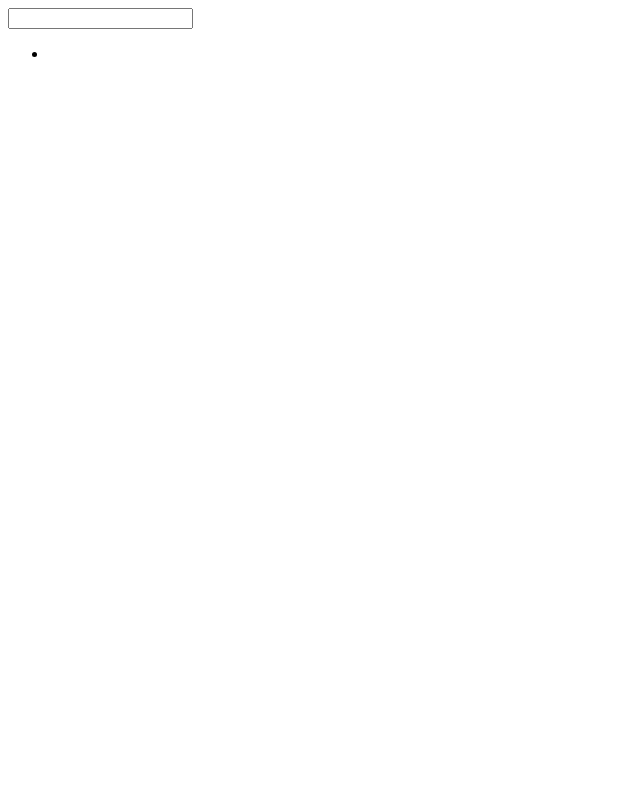
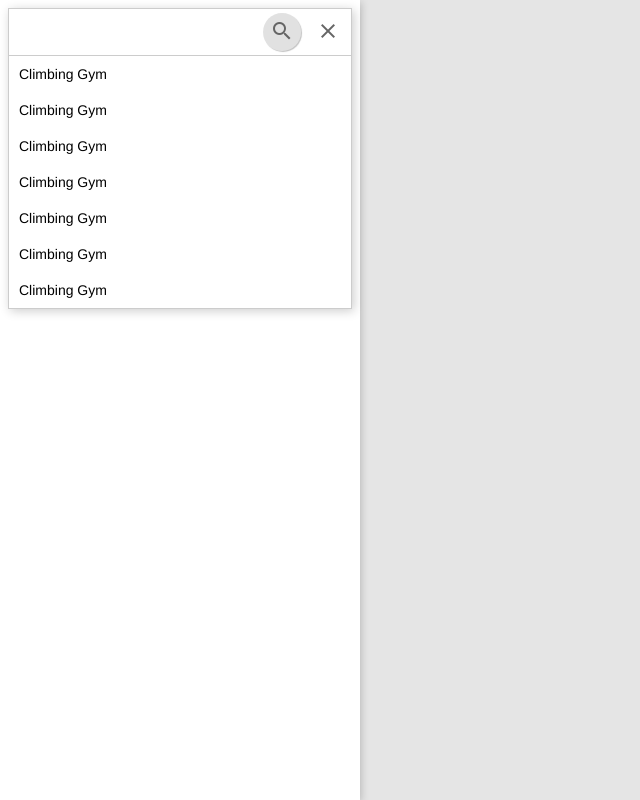
Before and after one commit to mzqtsui/frontend-nanodegree-map, a website: page src/index.html in a window 1280 px wide. Shown: the whole page, without its empty margins (0-640 px from the left). Drawn offline with nearby package versions, Linux system fonts and the light colour scheme; files that its build step writes are made by us from their sources.

Commit message:
basic layout styles

```diff
--- a/gulpfile.js
+++ b/gulpfile.js
@@ -30,7 +30,6 @@ gulp.task('scripts', function() {
 
 gulp.task('styles', function() {
     return gulp.src(paths.styles)
-        .pipe(cleancss())
         .pipe(sass())
         .pipe(gulp.dest('dist/css'));
 });
--- a/src/css/main.scss
+++ b/src/css/main.scss
@@ -0,0 +1,80 @@
+body {
+    margin: 0;
+    font-family: Helvetica, Arial, sans-serif;
+}
+
+main {
+    height: 100vh;
+    width: 100vw;
+}
+
+.navbar {
+    position: fixed;
+    height: 100vh;
+    width: 360px;
+    background: white;
+    box-shadow: 1px 2px 8px rgba(0, 0, 0, 0.2);
+}
+
+.search {
+    margin: 8px;
+    box-shadow: 2px 2px 10px rgba(0, 0, 0, 0.2);
+    border: 1px solid rgba(0,0,0,0.2);
+}
+
+
+#map {
+    height: 100%;
+    width: 100%;
+    background: rgba(0,0,0,0.1);
+}
+
+#search-input {
+    font-size: 15px;
+    padding: 14px 10px;
+    box-sizing: border-box;
+    border: 0;
+    flex-grow: 1;
+    outline: 0;
+}
+
+.search-form {
+    height: 46px;
+    border-bottom: 1px solid rgba(0,0,0,0.2);
+    display: flex;
+}
+
+.search-list {
+    list-style: none;
+    padding: 0;
+    margin: 0;
+}
+
+.search-item {
+    padding: 10px;
+    font-size: 14px;
+    cursor: pointer;
+    transition: background-color 0.2s;
+
+    &:hover {
+        background-color: rgba(0,0,0,0.03);
+    }
+}
+
+.search-btn,
+.close-btn {
+    border: 0;
+    height: 38px;
+    width: 38px;
+    margin: 4px;
+    background: 0;
+    cursor: pointer;
+    opacity: 0.6;
+    outline: 0;
+}
+
+.search-btn {
+    background: rgba(0,0,0,0.2);
+    border-radius: 50%;
+    box-shadow: 1px 1px 1px rgba(0, 0, 0, 0.4);
+}
--- a/src/index.html
+++ b/src/index.html
@@ -4,16 +4,30 @@
     <meta charset="UTF-8">
     <meta name="viewport" content="width=device-width, initial-scale=1">
     <title>Climbing Gym Map</title>
+    <link href="https://fonts.googleapis.com/icon?family=Material+Icons" rel="stylesheet">
     <link rel="stylesheet" href="css/main.css">
 </head>
 <body>
     <main>
         <header></header>
         <nav class="navbar">
-            <input type="text" id="searchInput">
-            <ul id="locationList">
-                <li></li>
-            </ul>
+            <div class="search">
+                <form class="search-form" onsubmit="event.preventDefault()">
+                    <input type="text" id="search-input">
+                    <button class="search-btn"><i class="material-icons">search</i></button>
+                    <button class="close-btn"><i class="material-icons">close</i></button>
+                </form>
+
+                <ul class="search-list">
+                    <li class="search-item">Climbing Gym</li>
+                    <li class="search-item">Climbing Gym</li>
+                    <li class="search-item">Climbing Gym</li>
+                    <li class="search-item">Climbing Gym</li>
+                    <li class="search-item">Climbing Gym</li>
+                    <li class="search-item">Climbing Gym</li>
+                    <li class="search-item">Climbing Gym</li>
+                </ul>
+            </div>
         </nav>
         <article id="map"></article>
         <footer></footer>
--- a/src/js/app.js
+++ b/src/js/app.js
@@ -0,0 +1,9 @@
+(function(){
+    "use strict";
+
+    var gyms = {
+
+    };
+
+
+})();
```
Also changed, not shown: dist/css/main.css, dist/index.html, dist/js/app.min.js.
